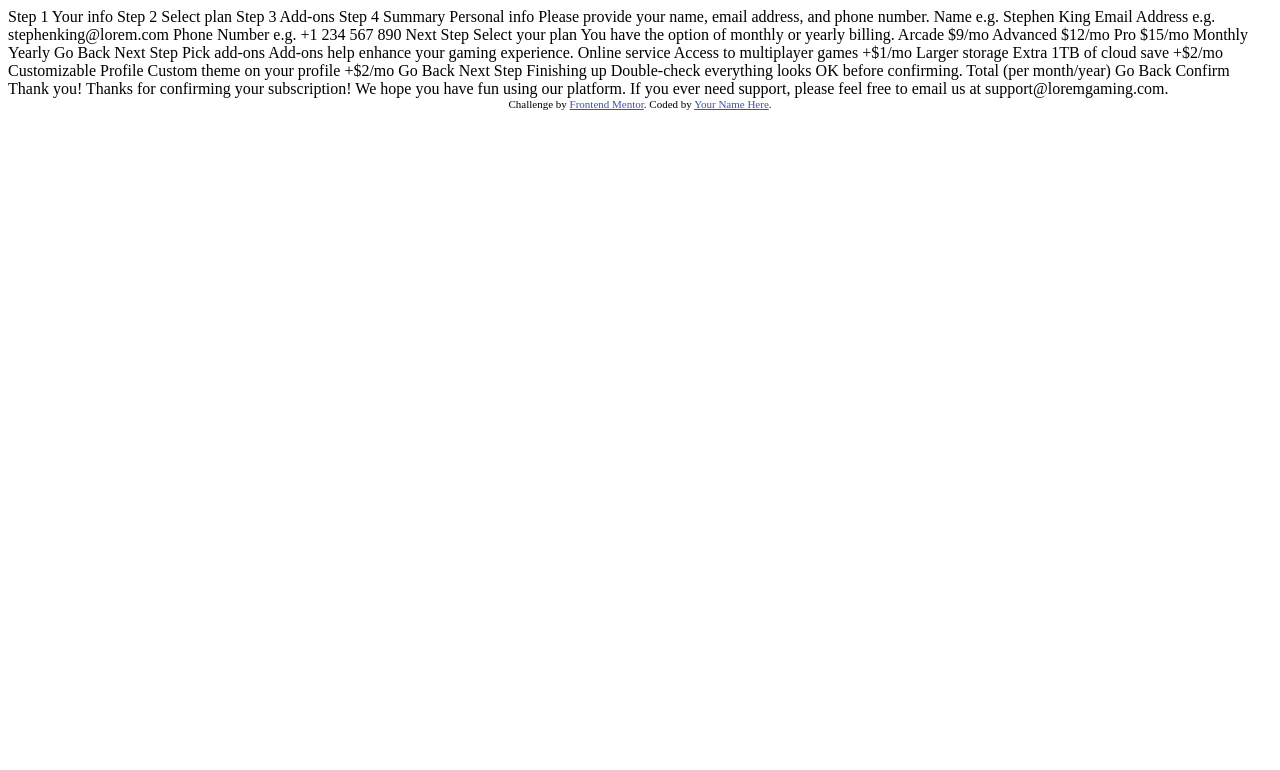
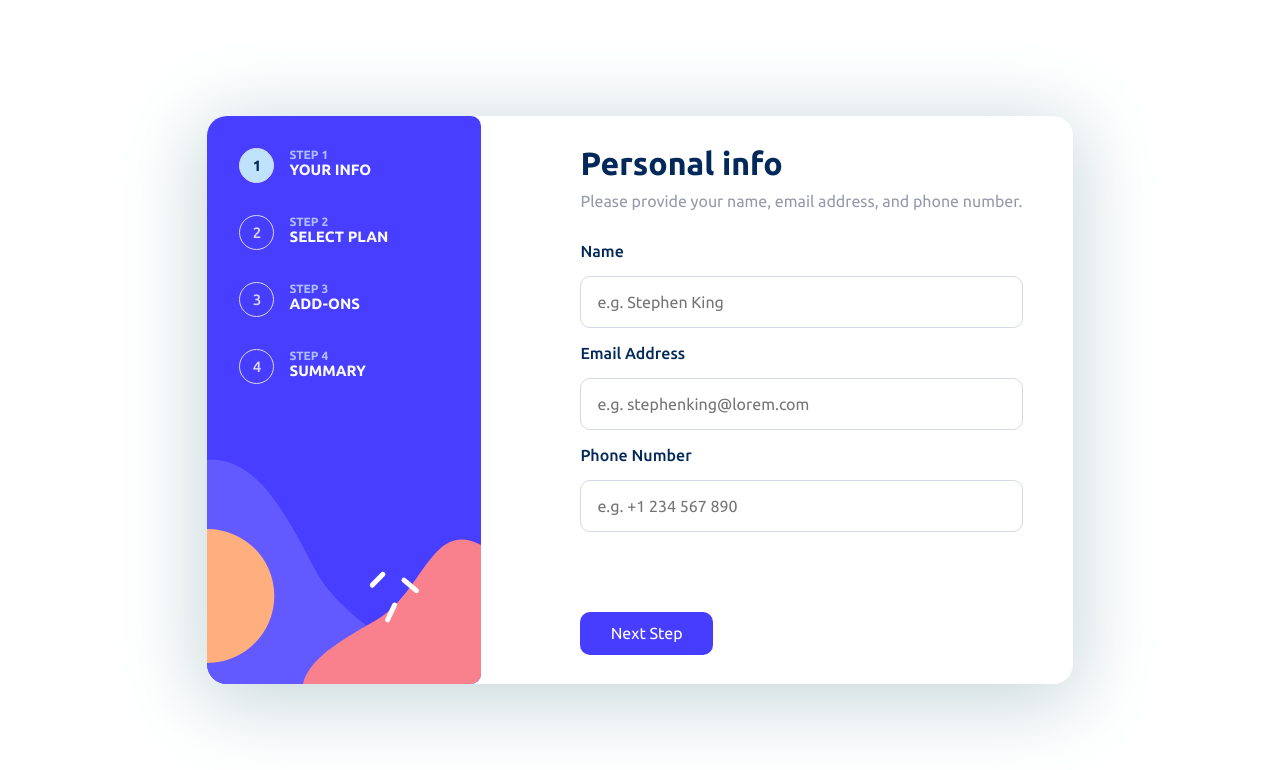
Before and after one commit to whitwander/multi-step-form, a plain HTML site: page index.html in a window 1280 px wide. Drawn offline with Linux system fonts and the light colour scheme.

Commit message:
base primeira página

```diff
--- a/index.html
+++ b/index.html
@@ -1,126 +1,64 @@
 <!DOCTYPE html>
 <html lang="en">
+
 <head>
   <meta charset="UTF-8">
-  <meta name="viewport" content="width=device-width, initial-scale=1.0"> <!-- displays site properly based on user's device -->
+  <meta name="viewport" content="width=device-width, initial-scale=1.0">
+  <!-- displays site properly based on user's device -->
+  <link rel="stylesheet" href="style.css">
+  <link rel="icon" type="image/png" sizes="32x32" href="./assets/images/favicon-32x32.png">
+  <title>Frontend Mentor | Multi-step form</title>
+</head>
 
-  <link rel="icon" type="image/png" sizes="32x32" href="./assets/images/favicon-32x32.png">
-
-  <title>Frontend Mentor | Multi-step form</title>
-
-  <!-- Feel free to remove these styles or customise in your own stylesheet 👍 -->
-  <style>
-    .attribution { font-size: 11px; text-align: center; }
-    .attribution a { color: hsl(228, 45%, 44%); }
-  </style>
-</head>
 <body>
 
-  <!-- Sidebar start -->
+  <main class="container">
+    <section class="container-content">
+      <section class="slide-bar">
+        <div class="steps">
+          <div class="steps-number active">1</div>
+          <div class="steps-container">
+            <h3 class="steps-text">Step 1</h3>
+            <h2 class="steps-title">Your info</h2>
+          </div>
+        </div>
+        <div class="steps">
+          <div class="steps-number">2</div>
+          <div class="steps-container">
+            <h3 class="steps-text">Step 2</h3>
+            <h2 class="steps-title">Select plan</h2>
+          </div>
+        </div>
+        <div class="steps">
+          <div class="steps-number">3</div>
+          <div class="steps-container">
+            <h3 class="steps-text">Step 3</h3>
+            <h2 class="steps-title">Add-ons</h2>
+          </div>
+        </div>
+        <div class="steps">
+          <div class="steps-number">4</div>
+          <div class="steps-container">
+            <h3 class="steps-text">Step 4</h3>
+            <h2 class="steps-title">Summary</h2>
+          </div>
+        </div>
+      </section>
+      <section class="personal-info">
+        <h1 class="personal-title">Personal info</h1>
+        <p class="personal-text">Please provide your name, email address, and phone number.</p>
+        <form class="form">
+          <p class="form-text">Name</p>
+          <input class="form-input" type="text" placeholder="e.g. Stephen King">
+          <p class="form-text">Email Address</p>
+          <input class="form-input" type="text" placeholder="e.g. stephenking@lorem.com">
+          <p class="form-text">Phone Number</p>
+          <input class="form-input" type="number" placeholder="e.g. +1 234 567 890">
+          <button class="next">Next Step</button>
+        </form>
+      </section>
+    </section>
+  </main>
+</body>
 
-  Step 1
-  Your info
-
-  Step 2
-  Select plan
-
-  Step 3
-  Add-ons
-
-  Step 4
-  Summary
-
-  <!-- Sidebar end -->
-
-  <!-- Step 1 start -->
-
-  Personal info
-  Please provide your name, email address, and phone number.
-
-  Name
-  e.g. Stephen King
-
-  Email Address
-  e.g. stephenking@lorem.com
-
-  Phone Number
-  e.g. +1 234 567 890
-
-  Next Step
-
-  <!-- Step 1 end -->
-
-  <!-- Step 2 start -->
-
-  Select your plan
-  You have the option of monthly or yearly billing.
-
-  Arcade
-  $9/mo
-
-  Advanced
-  $12/mo
-
-  Pro
-  $15/mo
-
-  Monthly
-  Yearly
-
-  Go Back
-  Next Step
-
-  <!-- Step 2 end -->
-
-  <!-- Step 3 start -->
-
-  Pick add-ons
-  Add-ons help enhance your gaming experience.
-
-  Online service
-  Access to multiplayer games
-  +$1/mo
-
-  Larger storage
-  Extra 1TB of cloud save
-  +$2/mo
-
-  Customizable Profile
-  Custom theme on your profile
-  +$2/mo
-
-  Go Back
-  Next Step
-
-  <!-- Step 3 end -->
-
-  <!-- Step 4 start -->
-
-  Finishing up
-  Double-check everything looks OK before confirming.
-
-  <!-- Dynamically add subscription and add-on selections here -->
-
-  Total (per month/year)
-
-  Go Back
-  Confirm
-
-  <!-- Step 4 end -->
-
-  <!-- Step 5 start -->
-
-  Thank you!
-
-  Thanks for confirming your subscription! We hope you have fun
-  using our platform. If you ever need support, please feel free
-  to email us at support@loremgaming.com.
-
-  <!-- Step 5 end -->
-
-  <div class="attribution">
-    Challenge by <a href="https://www.frontendmentor.io?ref=challenge" target="_blank">Frontend Mentor</a>.
-    Coded by <a href="#">Your Name Here</a>.
-  </div>
-</body>
 </html>
--- /dev/null
+++ b/style.css
@@ -0,0 +1,51 @@
+@import url('https://fonts.googleapis.com/css2?family=Ubuntu:wght@400;500;700&display=swap');
+@import url(styles/slide-bar.css);
+@import url(styles/personal-info.css);
+
+:root {
+    --marine-blue: hsl(213, 96%, 18%);
+    --purplish-blue: hsl(243, 100%, 62%);
+    --pastel-blue: hsl(228, 100%, 84%);
+    --light-blue: hsl(206, 94%, 87%);
+    --strawberry-red: hsl(354, 84%, 57%);
+    --cool-gray: hsl(231, 11%, 63%);
+    --light-gray: hsl(229, 24%, 87%);
+    --magnolia: hsl(217, 100%, 97%);
+    --alabaster: hsl(231, 100%, 99%);
+    --white: hsl(0, 0%, 100%);
+}
+
+* {
+    margin: 0;
+    padding: 0;
+    box-sizing: border-box;
+    font-family: 'ubuntu';
+    font-size: 16px;
+}
+
+main {
+    height: 100vh;
+}
+
+.container {
+    display: flex;
+    justify-content: center;
+    align-items: center;
+}
+
+.container-content {
+    display: flex;
+    justify-content: center;
+    align-items: center;
+    box-shadow:  -1px 12px 80px 7px rgba(199,215,219,1);
+    border-radius: 20px;
+    padding-right: 50px;
+}
+
+.slide-bar {
+    padding: 2em;
+    background: url(images/bg-sidebar-desktop.svg) no-repeat;
+    height: 568px;
+    border-radius: 20px;
+    margin-right: 4em;
+}
--- /dev/null
+++ b/styles/personal-info.css
@@ -0,0 +1,40 @@
+.personal-title {
+    font-size: 32px;
+    color: var(--marine-blue);
+    margin-bottom: 0.3em;
+}
+
+.personal-text {
+    color: var(--cool-gray);
+    margin-bottom: 2em;
+}
+
+.form {
+    display: flex;
+    flex-direction: column;
+}
+
+.form-text {
+    font-weight: 500;
+    color: var(--marine-blue);
+    margin-bottom: 1em;
+}
+
+.form-input {
+    margin-bottom: 1em;
+    padding: 1em;
+    border-radius: 10px;
+    border-color: var(--cool-gray);
+    border: 1px solid var(--light-gray);
+}
+
+.next {
+    margin-top: 4em;
+    padding: 0.8em 1em;
+    border-radius: 10px;
+    cursor: pointer;
+    border: none;
+    color: var(--white);
+    background-color: var(--purplish-blue);
+    width: 30%;
+}
--- /dev/null
+++ b/styles/slide-bar.css
@@ -0,0 +1,45 @@
+.steps {
+    display: flex;
+    margin-bottom: 2em;
+}
+
+.steps-number {
+    background-color: var(--purplish-blue);
+    color: var(--light-gray);
+    font-weight: 500;
+    border: 1px solid var(--light-gray);
+    display: flex;
+    justify-content: center;
+    align-items: center;
+    border-radius: 150px;
+    padding: 0.5em;
+    margin-right: 1em;
+    width: 35px;
+    height: 35px;
+    text-align: center;
+    font-size: 15px;
+    cursor: pointer;
+}
+
+.active {
+    background-color: var(--light-blue);
+    color: var(--marine-blue);
+    font-weight: 700;
+}
+
+.steps-text {
+    color: var(--pastel-blue);
+    font-size: 12px;
+    text-transform: uppercase;
+}
+
+.steps-title {
+    color: var(--alabaster);
+    font-weight: 700;
+    font-size: 15px;
+    text-transform: uppercase;
+}
+
+.steps-container {
+    margin-right: 6em;
+}
```
